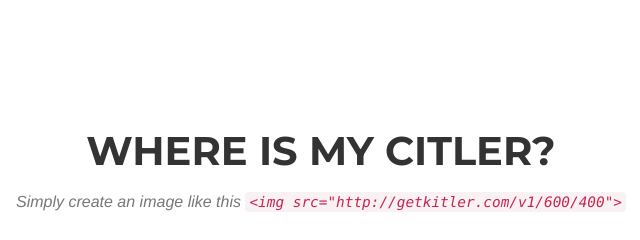
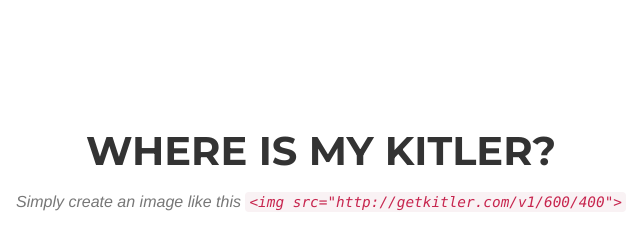
Before and after one commit to faebeee/kitler, a website: page html/index.html in a window 1280 px wide. Shown: the part 1160-1400 px from the top of the page, 319-959 px from the left. Drawn offline with nearby package versions, Linux system fonts and the light colour scheme; a web font is replaced by a local one.

Commit message:
fix typo

```diff
--- a/html/index.html
+++ b/html/index.html
@@ -148,7 +148,7 @@
         <div class="container">
             <div class="row">
                 <div class="col-lg-12 text-center">
-                    <h2 class="section-heading">Where is my Citler?</h2>
+                    <h2 class="section-heading">Where is my Kitler?</h2>
                     <h3 class="section-subheading text-muted no-margin-bottom">Simply create an image like this <code>&#60;img src="http://getkitler.com/v1/600/400"></code></h3>
                     <br><br>
 
```
